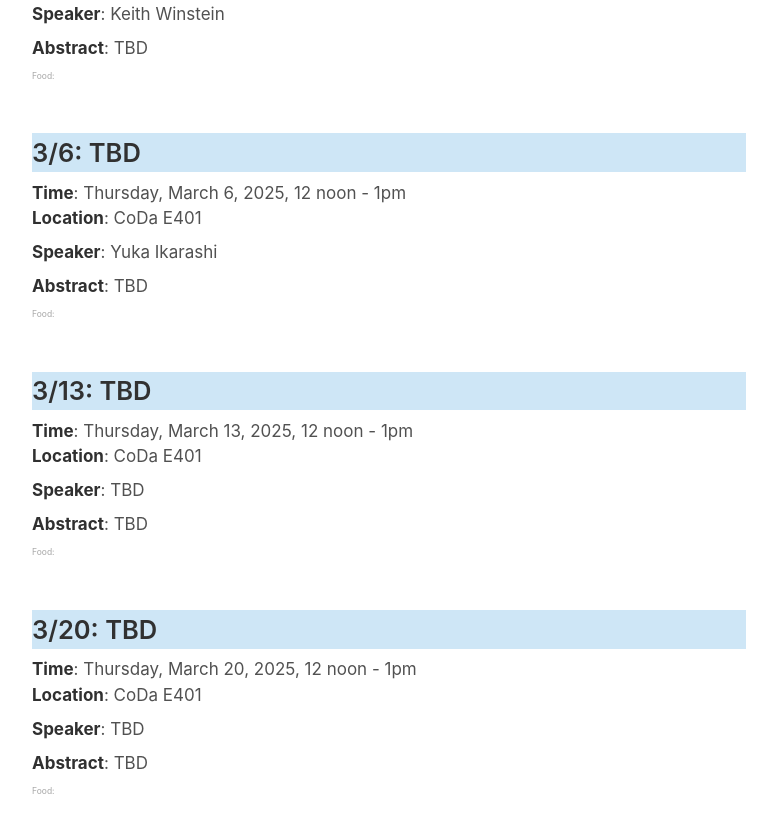
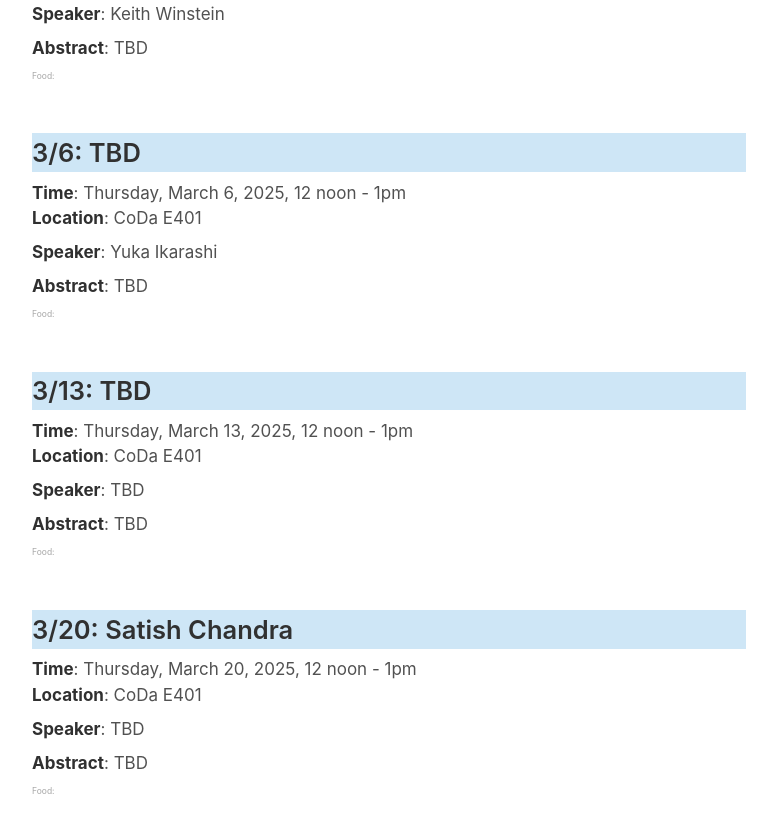
Before and after one commit to software-research-lunch/software-research-lunch.github.io, a Jekyll site: the page built from index.html, in a window 1280 px wide and 900 px high, scrolled down 3804 px. Shown: the top 833 px of the window, without its empty margins (251-1028 px from the left). Built offline with Jekyll 4.4.1, drawn with Linux system fonts in a browser that asks for light colours.

Commit message:
_data: add satish placeholder

```diff
--- a/_data/schedule.yml
+++ b/_data/schedule.yml
@@ -101,7 +101,7 @@ all aspects of explicit data movement and asynchronous computation from applicat
       bio: "TBD"
     - date: "2025-3-20"
       abstract: "TBD"
-      title: "TBD"
+      title: "Satish Chandra"
       speaker: "TBD"
       bio: "TBD"
 
```
